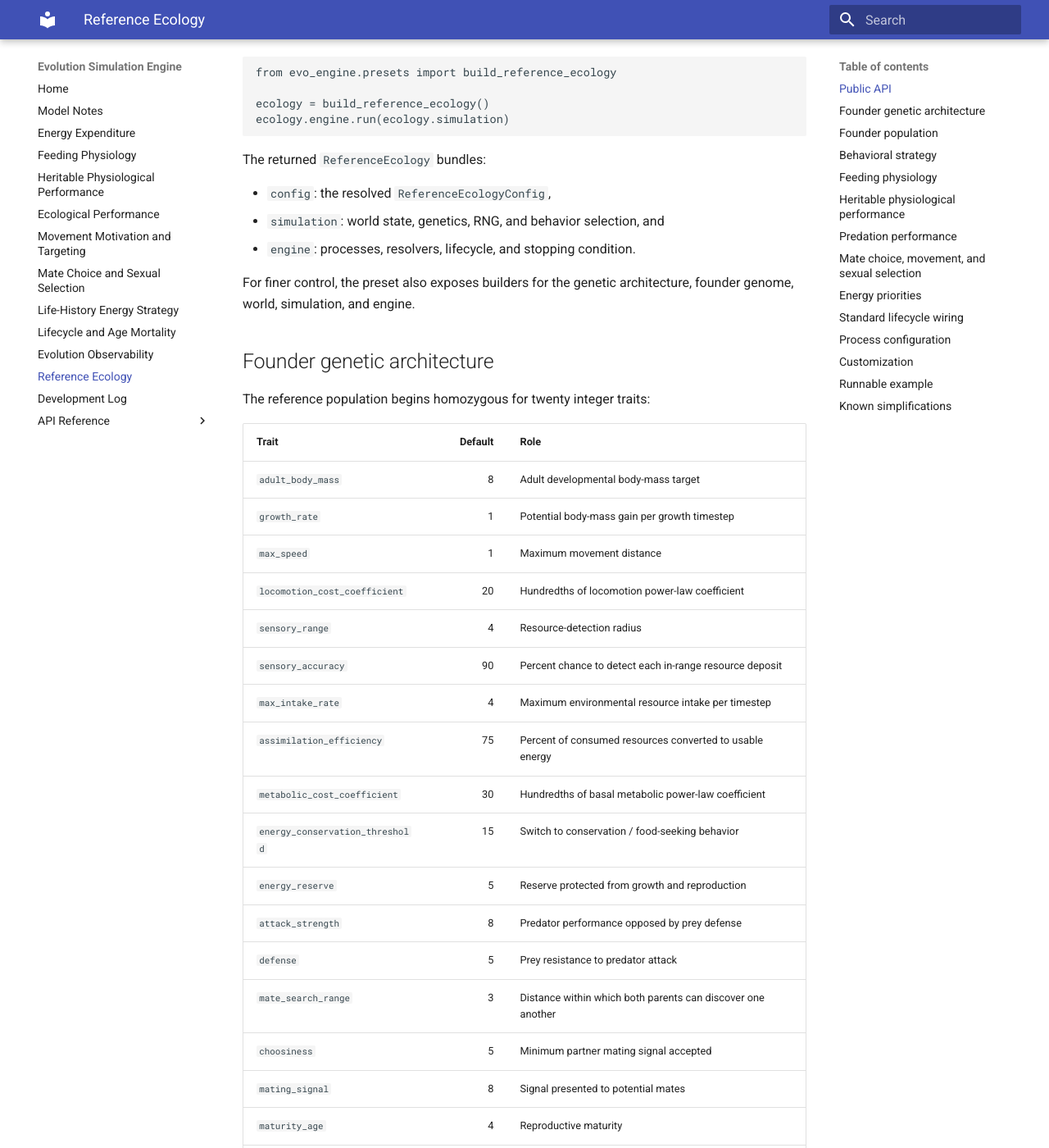
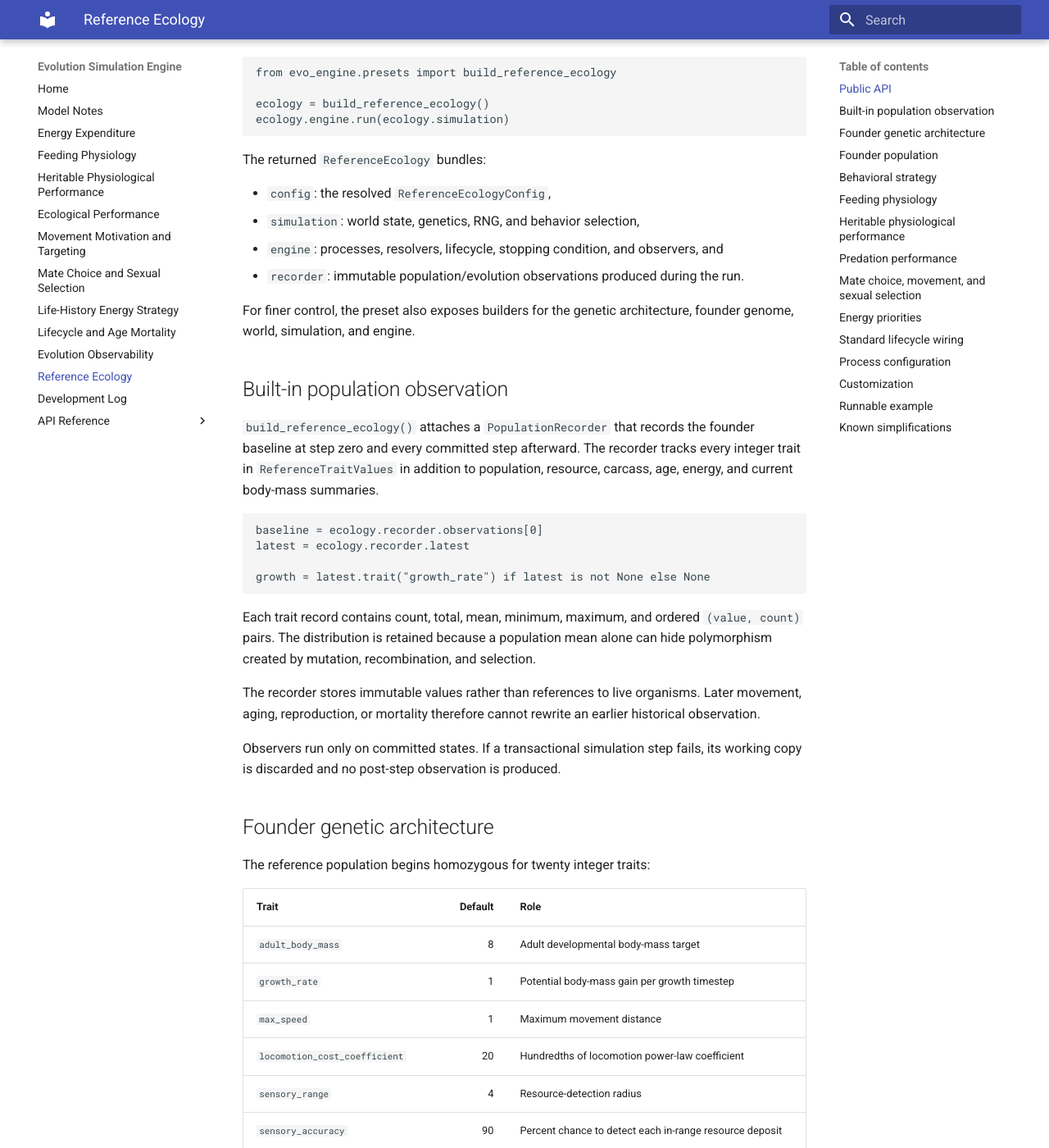
Before and after one commit to abdullahkhan57721/evolution-simulation-engine, an MkDocs documentation site: the page built from docs/reference_ecology.md, in a window 1280 px wide and 1400 px high, scrolled down 429 px. Shown: the whole window at 82% size. Built offline with MkDocs 1.6.1 and Material for MkDocs 9.7.7, drawn with Linux system fonts in a browser that asks for light colours; some of the changed text lies outside the part shown.

Commit message:
Document reference ecology observations

````diff
--- a/docs/reference_ecology.md
+++ b/docs/reference_ecology.md
@@ -24,11 +24,39 @@ ecology.engine.run(ecology.simulation)
 The returned `ReferenceEcology` bundles:
 
 - `config`: the resolved `ReferenceEcologyConfig`,
-- `simulation`: world state, genetics, RNG, and behavior selection, and
-- `engine`: processes, resolvers, lifecycle, and stopping condition.
+- `simulation`: world state, genetics, RNG, and behavior selection,
+- `engine`: processes, resolvers, lifecycle, stopping condition, and observers,
+  and
+- `recorder`: immutable population/evolution observations produced during the
+  run.
 
 For finer control, the preset also exposes builders for the genetic architecture,
 founder genome, world, simulation, and engine.
+
+## Built-in population observation
+
+`build_reference_ecology()` attaches a `PopulationRecorder` that records the
+founder baseline at step zero and every committed step afterward. The recorder
+tracks every integer trait in `ReferenceTraitValues` in addition to population,
+resource, carcass, age, energy, and current body-mass summaries.
+
+```python
+baseline = ecology.recorder.observations[0]
+latest = ecology.recorder.latest
+
+growth = latest.trait("growth_rate") if latest is not None else None
+```
+
+Each trait record contains count, total, mean, minimum, maximum, and ordered
+`(value, count)` pairs. The distribution is retained because a population mean
+alone can hide polymorphism created by mutation, recombination, and selection.
+
+The recorder stores immutable values rather than references to live organisms.
+Later movement, aging, reproduction, or mortality therefore cannot rewrite an
+earlier historical observation.
+
+Observers run only on committed states. If a transactional simulation step fails,
+its working copy is discarded and no post-step observation is produced.
 
 ## Founder genetic architecture
 
@@ -351,8 +379,9 @@ The defaults compose:
 - meiotic segregation with single crossover,
 - mutation of transmitted alleles,
 - developmental energy reserves,
-- starvation mortality, and
-- developmental maximum-age mortality.
+- starvation mortality,
+- developmental maximum-age mortality, and
+- per-step population and genetic-trait observation.
 
 ## Customization
 
@@ -419,7 +448,8 @@ venv/bin/python examples/reference_ecology_simulation.py
 ```
 
 The example prints the completed step count plus final population, carcass, and
-environmental-resource summaries.
+environmental-resource summaries. The attached recorder can additionally be used
+to inspect the full step-by-step evolutionary history.
 
 ## Known simplifications
 
@@ -434,7 +464,8 @@ The reference ecology intentionally exposes several areas for future model work:
 - signaling and courtship have no energetic cost separate from locomotion,
 - metabolic and locomotion efficiency have no explicit compensating performance
   tradeoff, and
-- the preset provides no observer/analytics layer yet.
+- population observation currently records state rather than event causality,
+  pedigree/lifetime fitness, or allele-level frequencies.
 
 These are explicit limitations, not behavior hidden inside the reference
 configuration. They make the preset useful as a roadmap: future capabilities can
````
